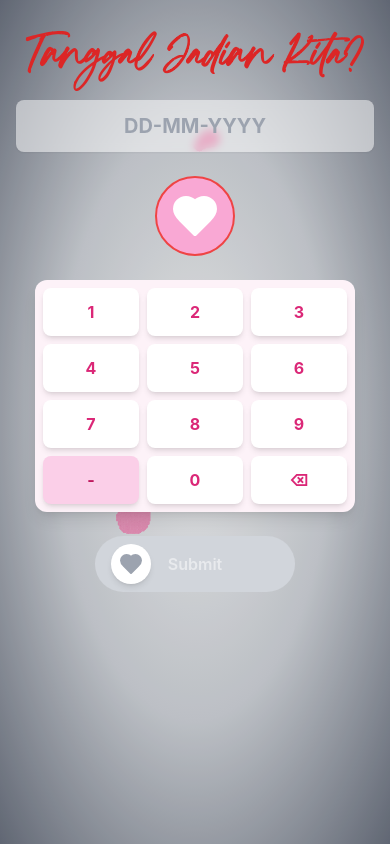
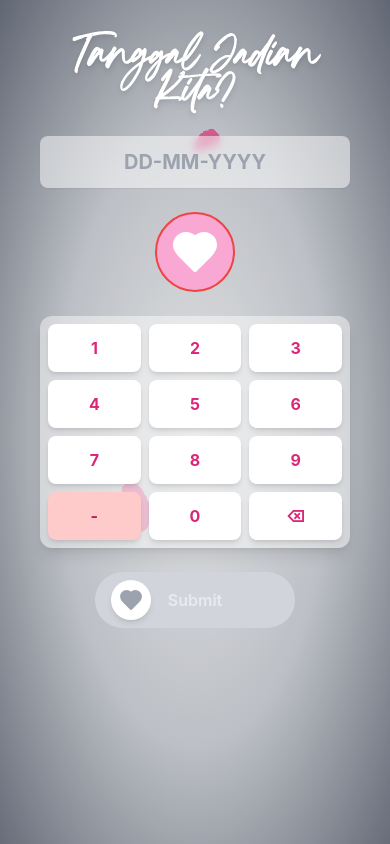
Before and after one commit to giraldi07/valentine-day-react, a React (Vite) app: page /date-input2 in a window 390 px wide. Built offline with nearby package versions, Linux system fonts and the light colour scheme.

Commit message:
update data opening

```diff
--- a/src/components/new-comp/Numpad.tsx
+++ b/src/components/new-comp/Numpad.tsx
@@ -30,7 +30,7 @@ const Numpad: React.FC<NumpadProps> = ({ onDateSubmit, onInputChange, currentInp
   };
 
   return (
-    <div className="grid grid-cols-3 auto-cols-fr gap-2 sm:gap-4 p-2 sm:p-4 bg-pink-50 rounded-xl shadow-lg max-w-xs sm:max-w-sm md:max-w-md mx-auto">
+    <div className="grid grid-cols-3 auto-cols-fr gap-2 sm:gap-4 p-2 sm:p-4 bg-white/45 rounded-xl shadow-lg max-w-xs sm:max-w-sm md:max-w-md mx-auto">
       {/* Audio untuk efek suara */}
       <audio ref={audioRef} src={soundClick} preload="auto"></audio>
 
@@ -41,9 +41,9 @@ const Numpad: React.FC<NumpadProps> = ({ onDateSubmit, onInputChange, currentInp
           whileTap={{ scale: 0.9 }}
           transition={{ type: "spring", stiffness: 300, damping: 20 }}
           className={`
-            w-full h-12 sm:h-16 aspect-square rounded-lg font-bold min-w-0
+            w-full h-12 sm:h-16 md:h-20 lg:h-16 aspect-square rounded-lg font-bold min-w-0
             text-[clamp(1rem,2vw,1.5rem)] sm:text-xl
-            ${btn === "-" ? "bg-pink-200 text-pink-700" : "bg-white text-pink-600"}
+            ${btn === "-" ? "bg-red-200 text-pink-700" : "bg-white text-pink-600"}
             shadow-md hover:shadow-lg transition-all duration-500
             active:bg-pink-100
           `}
--- a/src/index.css
+++ b/src/index.css
@@ -10,6 +10,7 @@ body {
   -webkit-font-smoothing: antialiased;
   -moz-osx-font-smoothing: grayscale;
 }
+
 
 
 
--- a/src/pages/DateInput2.tsx
+++ b/src/pages/DateInput2.tsx
@@ -89,15 +89,16 @@ const DateInput2: React.FC = () => {
                 x: isShaking ? [-5, 5, -5, 5, 0] : 0, // Efek getar horizontal
               }}
               transition={{ duration: 0.5, ease: 'easeInOut' }} // Transisi halus
-              className="max-w-4xl mx-auto w-full flex-grow flex flex-col z-50"
+              className="max-w-4xl mx-auto p-6 md:p-10 w-full flex-grow flex flex-col z-50 h-screen overflow-y-scroll"
             >
               {/* Judul */}
-              <div className="text-center mt-6 mb-6 sm:mb-8">
+              <div className="text-center mt-0 lg:mt-6 mb-6 sm:mb-8 z-40 relative">
+                {/* Teks Putih (Utama) */}
                 <motion.h2
                   initial={{ y: -20, opacity: 0 }}
                   animate={{ y: 0, opacity: 1 }}
                   transition={{ delay: 1 }}
-                  className="text-3xl md:text-4xl font-bold text-red-600 mb-0 text-center"
+                  className="text-3xl md:text-4xl font-bold text-white drop-shadow-md mb-0 text-center relative z-20"
                   style={{
                     fontFamily: 'Breathing',
                   }}
@@ -161,14 +162,14 @@ const DateInput2: React.FC = () => {
               animate={{ opacity: 1 }}
               exit={{ opacity: 0 }}
               transition={{ duration: 0.5 }}
-              className="fixed inset-0 bg-black bg-opacity-50 backdrop-blur-sm flex items-center justify-center"
+              className="fixed inset-0 bg-black bg-opacity-50 backdrop-blur-md flex items-center justify-center"
             >
               <motion.div
                 initial={{ scale: 0.8, opacity: 0 }}
                 animate={{ scale: 1, opacity: 1 }}
                 exit={{ scale: 0.8, opacity: 0 }}
                 transition={{ duration: 0.5 }}
-                className="bg-pink-200 rounded-lg p-6 max-w-sm w-full"
+                className="bg-white/40 rounded-lg p-6 max-w-[90%] md:max-w-sm w-full"
               >
                 <ValentineCard />
                 <button
--- a/src/pages/Features.tsx
+++ b/src/pages/Features.tsx
@@ -59,7 +59,7 @@ function Features() {
           <motion.h1
             initial={{ y: -20, opacity: 0 }}
             animate={{ y: 0, opacity: 1 }}
-            className="text-4xl font-bold text-red-600 mb-3 text-center"
+            className="text-4xl font-bold text-white mb-3 text-center"
             style={{
               fontFamily: 'Breathing',
               transform: 'rotate(-5deg)',
@@ -74,7 +74,7 @@ function Features() {
             initial={{ y: -20, opacity: 0 }}
             animate={{ y: 0, opacity: 1 }}
             transition={{ delay: 0.2 }}
-            className="text-xl sm:text-lg text-red-400 text-center mb-8"
+            className="text-xl sm:text-lg text-black text-center mb-8"
             style={{
               fontFamily: 'Montserrat, sans-serif',
             }}
```
